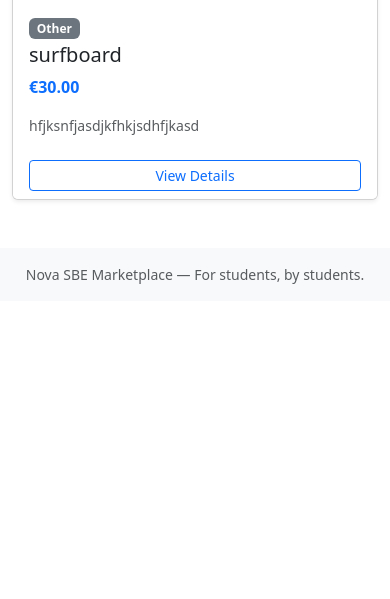
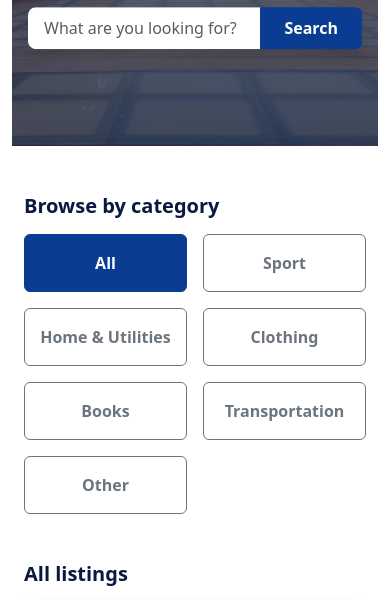
Before and after one commit to corabarber02/nova-marketplace, a Flask app: page / in a window 390 px wide. Shown: the part 414-1013 px from the top of the page. Before the commit the page ends 698 px from the top, so only its background shows below. Run offline with Flask 3, Linux system fonts and the light colour scheme.

Commit message:
updated homepage with hero image and search

```diff
--- a/listings.py
+++ b/listings.py
@@ -16,10 +16,17 @@ def allowed_file(filename):
 @listings_bp.route('/')
 def index():
     category = request.args.get('category')
+    search = request.args.get('search', '').strip()
+
+    query = Listing.query
+
     if category and category in CATEGORIES:
-        listings = Listing.query.filter_by(category=category).order_by(Listing.created_at.desc()).all()
-    else:
-        listings = Listing.query.order_by(Listing.created_at.desc()).all()
+        query = query.filter_by(category=category)
+
+    if search:
+        query = query.filter(Listing.title.ilike(f'%{search}%'))
+
+    listings = query.order_by(Listing.created_at.desc()).all()
     return render_template('index.html', listings=listings, categories=CATEGORIES, active_category=category)
 
 
--- a/models.py
+++ b/models.py
@@ -3,7 +3,7 @@ from flask_login import UserMixin
 from extensions import db, login_manager
 
 # Agreed category list — do not change without telling all team members
-CATEGORIES = ['Books', 'Clothes', 'Furniture', 'Electronics', 'Other']
+CATEGORIES = ['Sport', 'Home & Utilities', 'Clothing', 'Books', 'Transportation', 'Other']
 
 
 @login_manager.user_loader
--- a/templates/index.html
+++ b/templates/index.html
@@ -1,64 +1,117 @@
-{% extends 'base.html' %}
-{% block title %}Browse Listings — Nova SBE Marketplace{% endblock %}
+{% extends "base.html" %}
+
+{% block title %}Nova SBE Marketplace{% endblock %}
 
 {% block content %}
-<div class="d-flex justify-content-between align-items-center mb-3">
-  <h2 class="mb-0">Browse Listings</h2>
-  {% if current_user.is_authenticated %}
-    <a href="{{ url_for('listings.new_listing') }}" class="btn btn-primary">
-      <i class="bi bi-plus-circle"></i> Sell Item
-    </a>
-  {% endif %}
+
+<!-- Hero Section -->
+<div class="position-relative mb-5" style="height: 480px; overflow: hidden;">
+  <img src="{{ url_for('static', filename='campus.jpg') }}"
+       style="width: 100%; height: 100%; object-fit: cover; object-position: center 30%;"
+       alt="Nova SBE Campus">
+  <div class="position-absolute top-0 start-0 w-100 h-100"
+       style="background: linear-gradient(to bottom, rgba(10,25,60,0.45), rgba(10,25,60,0.75));">
+  </div>
+  <div class="position-absolute top-50 start-50 translate-middle text-center text-white w-100 px-3">
+    <p class="mb-2 text-uppercase fw-semibold ls-wide" style="letter-spacing: 3px; font-size: 0.85rem; opacity: 0.85;">
+      Nova SBE
+    </p>
+    <h1 class="fw-bold mb-3" style="font-size: 3rem;">
+      Student Marketplace
+    </h1>
+    <p class="mb-4 fs-5 opacity-75">Buy and sell with your fellow students</p>
+
+    <!-- Search bar -->
+    <form method="GET" action="{{ url_for('listings.index') }}" class="d-flex justify-content-center">
+      <div class="input-group shadow" style="max-width: 560px;">
+        <input type="text" name="search" class="form-control form-control-lg border-0"
+               placeholder="What are you looking for?"
+               value="{{ request.args.get('search', '') }}"
+               style="font-size: 1rem;">
+        <button class="btn px-4 fw-semibold" type="submit"
+                style="background-color: #0a3d91; color: white; border: none;">
+          Search
+        </button>
+      </div>
+    </form>
+  </div>
 </div>
 
-<!-- Category filter buttons -->
-<div class="mb-4">
+<div class="container">
+
+  <!-- Category buttons -->
+  <div class="mb-5">
+    <h5 class="fw-semibold mb-3" style="color: #0a1940;">Browse by category</h5>
+    <div class="row g-3">
+      <div class="col-6 col-sm-4 col-md-2">
         <a href="{{ url_for('listings.index') }}"
-     class="btn btn-sm me-1 {{ 'btn-secondary' if not active_category else 'btn-outline-secondary' }}">
+           class="btn w-100 py-3 fw-semibold {% if not active_category %}text-white{% else %}btn-outline-secondary{% endif %}"
+           style="{% if not active_category %}background-color: #0a3d91; border-color: #0a3d91;{% endif %}">
           All
         </a>
+      </div>
       {% for cat in categories %}
+      <div class="col-6 col-sm-4 col-md-2">
         <a href="{{ url_for('listings.index', category=cat) }}"
-       class="btn btn-sm me-1 {{ 'btn-primary' if active_category == cat else 'btn-outline-primary' }}">
+           class="btn w-100 py-3 fw-semibold {% if active_category == cat %}text-white{% else %}btn-outline-secondary{% endif %}"
+           style="{% if active_category == cat %}background-color: #0a3d91; border-color: #0a3d91;{% endif %}">
           {{ cat }}
         </a>
+      </div>
       {% endfor %}
+    </div>
   </div>
 
   <!-- Listings grid -->
+  <h5 class="fw-semibold mb-3" style="color: #0a1940;">
+    {% if active_category %}{{ active_category }}{% else %}All listings{% endif %}
+  </h5>
+
   {% if listings %}
-  <div class="row row-cols-1 row-cols-md-3 g-4">
+    <div class="row row-cols-1 row-cols-sm-2 row-cols-md-3 row-cols-lg-4 g-4 mb-5">
       {% for listing in listings %}
         <div class="col">
-        <div class="card h-100 shadow-sm">
+          <div class="card h-100 border-0 rounded-3"
+               style="box-shadow: 0 2px 12px rgba(10,25,60,0.1); transition: transform 0.2s, box-shadow 0.2s;"
+               onmouseover="this.style.transform='translateY(-4px)'; this.style.boxShadow='0 8px 24px rgba(10,25,60,0.15)';"
+               onmouseout="this.style.transform=''; this.style.boxShadow='0 2px 12px rgba(10,25,60,0.1)';">
             {% if listing.photo_filename %}
-            <img src="{{ url_for('static', filename='uploads/' + listing.photo_filename) }}"
-                 class="card-img-top listing-img" alt="{{ listing.title }}">
+              <img src="{{ url_for('static', filename='uploads/' ~ listing.photo_filename) }}"
+                   class="card-img-top rounded-top-3"
+                   style="height: 200px; object-fit: cover;"
+                   alt="{{ listing.title }}">
             {% else %}
-            <div class="card-img-top listing-img bg-light d-flex align-items-center justify-content-center text-muted">
-              <i class="bi bi-image fs-1"></i>
+              <div class="d-flex align-items-center justify-content-center rounded-top-3"
+                   style="height: 200px; background-color: #eef1f8;">
+                <span style="font-size: 3rem;">📦</span>
               </div>
             {% endif %}
-          <div class="card-body">
-            <span class="badge bg-secondary mb-1">{{ listing.category }}</span>
-            <h5 class="card-title">{{ listing.title }}</h5>
-            <p class="card-text fw-bold text-primary">€{{ "%.2f"|format(listing.price) }}</p>
-            <p class="card-text text-muted small">
-              {{ listing.description[:80] }}{% if listing.description|length > 80 %}...{% endif %}
-            </p>
-          </div>
-          <div class="card-footer bg-white border-top-0">
+            <div class="card-body d-flex flex-column">
+              <span class="badge mb-1 align-self-start"
+                    style="background-color: #eef1f8; color: #0a3d91; font-weight: 600;">
+                {{ listing.category }}
+              </span>
+              <h6 class="card-title fw-semibold mb-1">{{ listing.title }}</h6>
+              <p class="fw-bold mb-3" style="color: #0a3d91;">€{{ "%.2f"|format(listing.price) }}</p>
               <a href="{{ url_for('listings.detail', listing_id=listing.id) }}"
-               class="btn btn-sm btn-outline-primary w-100">View Details</a>
+                 class="btn btn-sm mt-auto fw-semibold"
+                 style="border-color: #0a3d91; color: #0a3d91;">
+                View Details
+              </a>
             </div>
           </div>
         </div>
       {% endfor %}
     </div>
   {% else %}
-  <div class="text-center text-muted py-5">
-    <i class="bi bi-basket fs-1"></i>
-    <p class="mt-2">No listings yet. Be the first to sell something!</p>
+    <div class="text-center py-5">
+      <p class="text-muted fs-5">No listings found.</p>
+      <a href="{{ url_for('listings.new_listing') }}" class="btn fw-semibold text-white"
+         style="background-color: #0a3d91;">
+        Be the first to sell something!
+      </a>
     </div>
   {% endif %}
+
+</div>
 {% endblock %}
```
Also changed, not shown: static/campus.jpg (added). Lines whose indentation alone changed are shown as unchanged.
